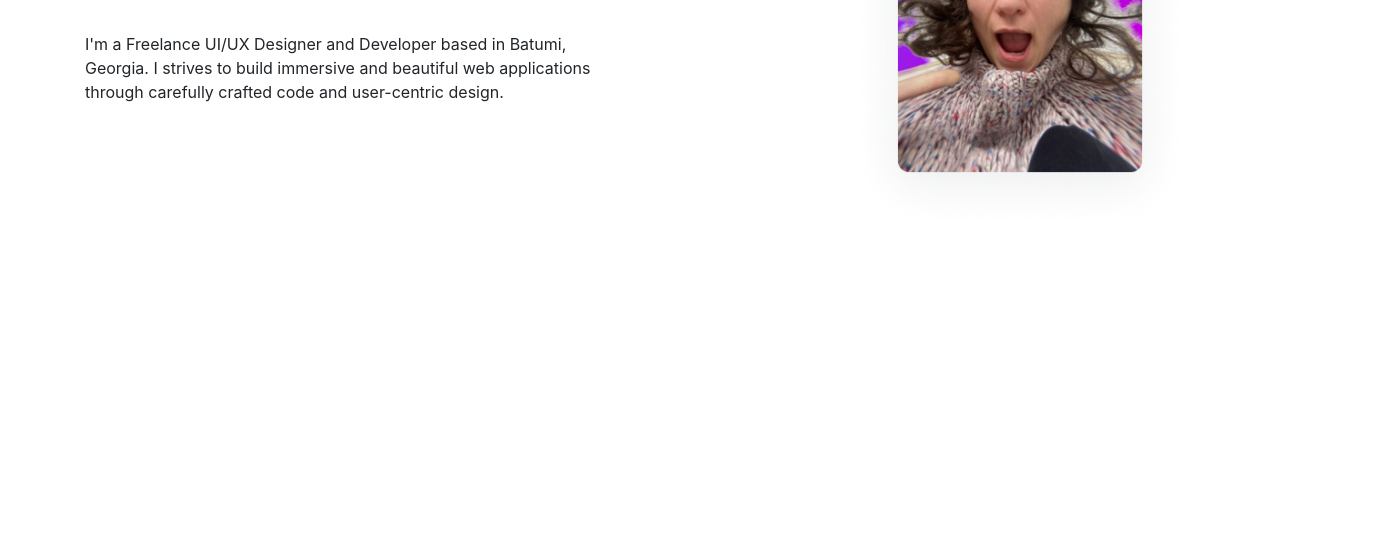
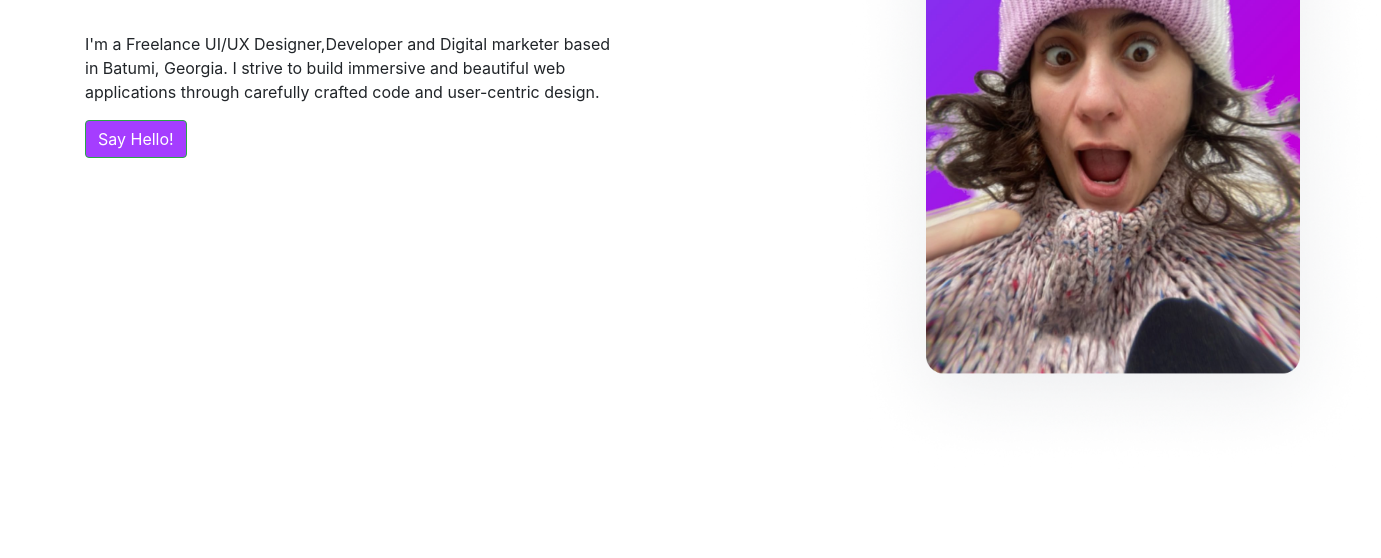
Before and after one commit to SalomeVeru/Homework-5-Bootstrap, a plain HTML site: page index.html in a window 1280 px wide. Shown: the part 242-800 px from the top of the page, 1381 px wide, since content can reach past the window. Drawn offline with nearby package versions, Linux system fonts and the light colour scheme.

Commit message:
comments

```diff
--- a/index.html
+++ b/index.html
@@ -60,13 +60,18 @@
                         Hello, I'm <br /> Salome Verulidze
                     </h1>
                     <p class="mt-5">
-                        I'm a Freelance UI/UX Designer and Developer based in Batumi, Georgia.
-                        I strives to build immersive and beautiful web applications through
+                        I'm a Freelance UI/UX Designer,Developer and Digital marketer based in Batumi, Georgia.
+                        I strive to build immersive and beautiful web applications through
                         carefully crafted code and user-centric design.
                     </p>
+                    <!-- /////////////////// margin_ები როგორ გავაკეთო? /////////////// -->
+                    <div>
+                        <button class="btn btn-success my-2 my-sm-0">Say Hello!</button>
+                    </div>
                 </div>
+
                 <div class="col-4">
-                    <img src="./src/img/mainphoto.png">
+                    <img class="banner_photo" src="./src/img/mainphoto.png">
                 </div>
             </div>
 
--- a/src/style/style.css
+++ b/src/style/style.css
@@ -1,6 +1,14 @@
 .btn-success{
     background-color:#A53DFF
+
+}
+.btn{
+
 }
 img{
-    width: 100%;
+    width: 100%
 }
+.banner_photo{
+    width: 536px;
+    height: 636px;
+}
```
